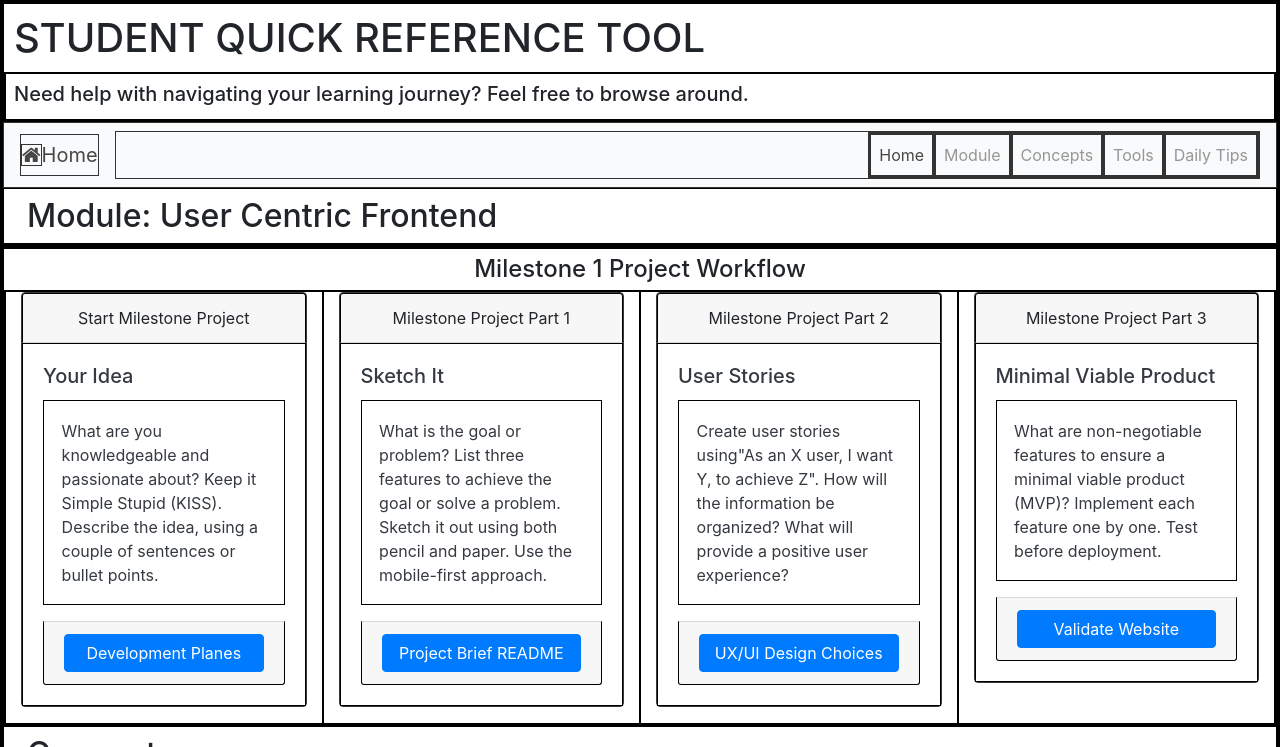
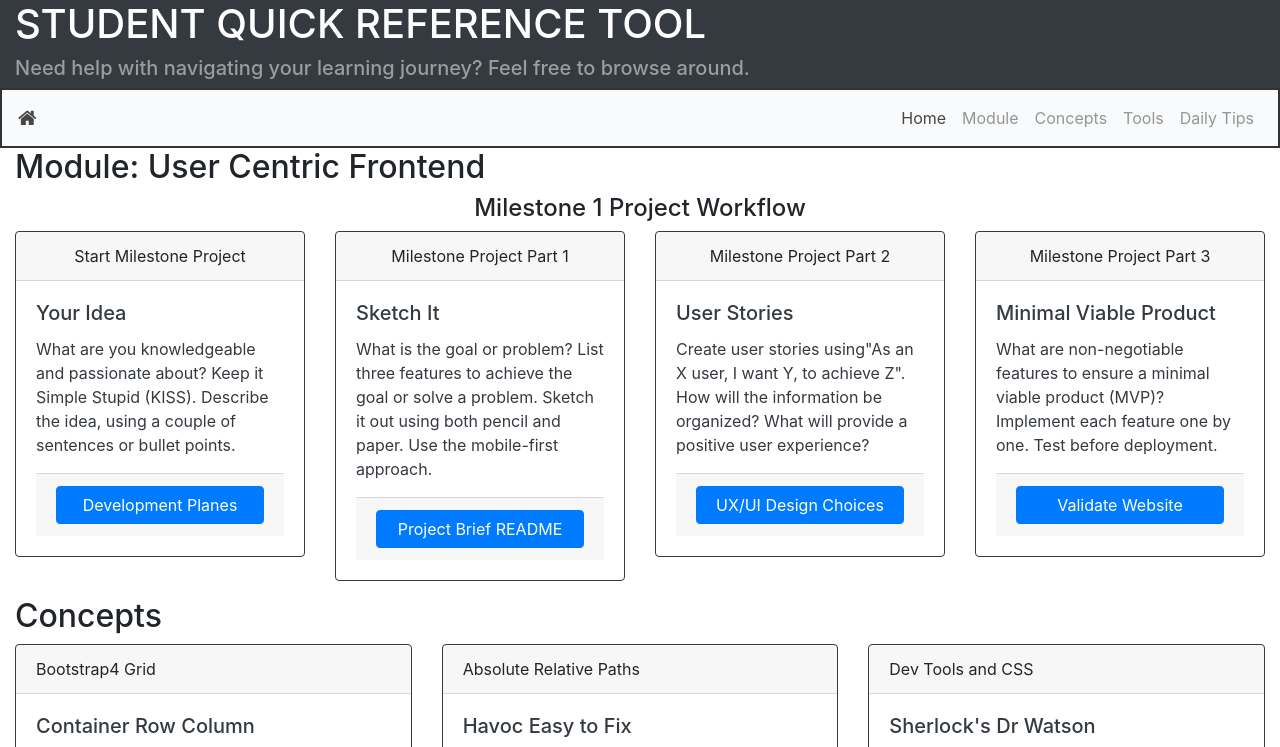
Before and after one commit to NgiapPuoyKoh/student-resource-tool, a plain HTML site: page index.html in a window 1280 px wide. Shown: the top 747 px of the page. Drawn offline with nearby package versions, Linux system fonts and the light colour scheme.

Commit message:
Style Header in Background Black and white text within containers

```diff
--- a/assets/css/style.css
+++ b/assets/css/style.css
@@ -1,51 +1,78 @@
 /* @import url('https://fonts.googleapis.com/css?family=Exo|Roboto&display=swap'); */
 
-* {
-    margin:0;
-    padding:0;
-  /* border: 0; */
-  /* turn on debug borders */
-  border: 1px solid  black;
+
+
+/* page header */
+.pageheader {
+  padding: 2rem;
 }
-
-/* Prevent overflow */
-
-/* row, container, container-fluid {
-  padding: 0;
-  margin: 0;
-  } */
 
 /* scrollspy to view topic heading */
 .navbar {
   opacity: 0.8;
+  border: 2px solid  black;
 }
 
+/* Magnify Images */
+/* img {
+  margin: auto;
+  background-size:120%;
+  border: none;
+} */
+
+/* Card to fill the column*/
+/* .card {
+  max-width: 0;
+  padding: 0;
+}  */
+
+/* Size Modal Window */
+/* @media(min-width: 992px) {
+  .modal-dialog  {
+    max-width: 90%;
+  }
+} */
+
+
+/*
+html {
+  border: 5px solid  black;
+}
+
+.row {
+  border: 3px solid  black;
+}
 blockquote {
    margin: 0;
    padding:0.5rem;
+   border: 2px solid  black;
+
 }
 /*
 .carousel-slide {
     border: 0;
 } */
 
+/*
 p {
   display: inline-block;
   padding: 1.1em;
   line-height: 1.5em;
 }
-
-
+*/
+/*
 h1, h2, h3, h4
 {
   margin: 0.25em;
-  border: none;
-}
+  border: 1px solid  black;
+} */
 
+/*
 h5 {
   margin-bottom: 0.25em;
   border: none;
 }
+*/
 
 
 
@@ -76,18 +103,6 @@ a, a:hover {
     border: none;
 } */
 
-/* Magnify Images */
-img {
-  margin: auto;
-  background-size:120%;
-  border: none;
-}
-
-/* Card to fill the column*/
-.card {
-  max-width: 0;
-  padding: 0;
-}
 
 /* Modal Fill Device Viewport */
 /* .modal-body {
@@ -99,12 +114,6 @@ img {
   max-width: 95%;
 }  */
 
-/* Size Modal Window */
-@media(min-width: 992px) {
-  .modal-dialog  {
-    max-width: 90%;
-  }
-}
 
 /*
 // Small devices (landscape phones, 576px and up)
--- a/index.html
+++ b/index.html
@@ -16,19 +16,32 @@
 <body>
     <article>
         <header>
-            <h1 class="text-uppercase">Student Quick Reference Tool</h1>
-            <!-- callout -->
-            <section class="callout">
-                <blockquote>
-                    <h5>Need help with navigating your learning journey? Feel free to browse around.</h5>
-                </blockquote>
-            </section>
-            <!-- /.callout -->
+            <div class="bg-dark text-white-50">
+                <div class="container-fluid">
+                    <div class="row">
+                        <div class='col'>
+                            <h1 class="text-uppercase text-white">Student Quick Reference Tool</h1>
+                        </div>
+                        <div class="container-fluid">
+                            <div class="row">
+                                <div class='col'>
+                                    <!-- callout -->
+                                    <section class="callout">
+                                        <h5>Need help with navigating your learning journey? Feel free to browse around.
+                                        </h5>
+                                    </section>
+                                    <!-- /.callout -->
+                                </div>
+                            </div>
+                        </div>
+                    </div>
+                </div>
+            </div>
         </header>
 
-        <!-- Page Menu Sticky Top-->
+        <!-- Page Menu Sticy Top-->
         <nav class="navbar navbar-expand-sm sticky-top navbar-light bg-light">
-            <a class=" navbar-brand" href="#"><i class="fa fa-home" aria-hidden="true"></i>Home</a></a>
+            <a class=" navbar-brand" href="#"><i class="fa fa-home" aria-hidden="true"></i></a></a>
             <button class="navbar-toggler" type="button" data-toggle="collapse" data-target="#navbarNavAltMarkup"
                 aria-controls="navbarNavAltMarkup" aria-expanded="false" aria-label="Toggle navigation">
                 <span class="navbar-toggler-icon"></span>
```
